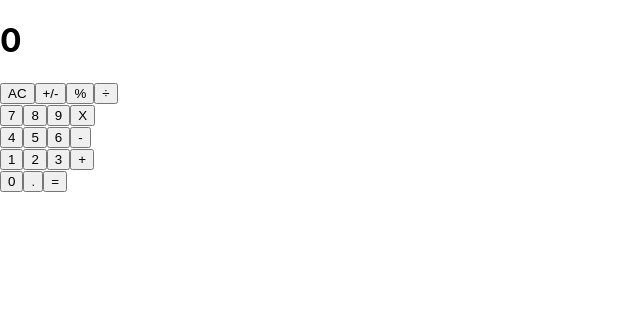
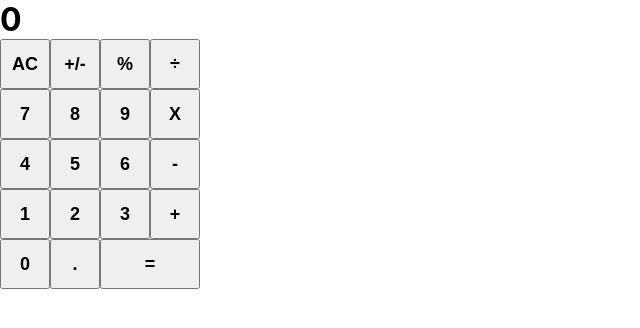
Before and after one commit to Div685/React-Calculator-app, a React (Create React App) app: page / in a window 1280 px wide. Shown: the top 328 px of the page, without its empty margins (0-640 px from the left). Built offline with nearby package versions, Linux system fonts and the light colour scheme.

Commit message:
Add style to the buttons
- made all buttons equal size

```diff
--- a/src/components/ButtonPanel.js
+++ b/src/components/ButtonPanel.js
@@ -12,25 +12,25 @@ export default class ButtonPanel extends Component {
           <Button name="%" />
           <Button name="÷" />
         </div>
-        <div lassName="group-2">
+        <div className="group-2">
           <Button name="7" />
           <Button name="8" />
           <Button name="9" />
           <Button name="X" />
         </div>
-        <div lassName="group-3">
+        <div className="group-3">
           <Button name="4" />
           <Button name="5" />
           <Button name="6" />
           <Button name="-" />
         </div>
-        <div>
+        <div className="group-4">
           <Button name="1" />
           <Button name="2" />
           <Button name="3" />
           <Button name="+" />
         </div>
-        <div>
+        <div className="group-5">
           <Button name="0" />
           <Button name=" . " />
           <Button name="=" />
--- a/src/index.css
+++ b/src/index.css
@@ -1,3 +1,7 @@
+*{
+  margin: 0;
+}
+
 body {
   margin: 0;
   font-family:
@@ -25,3 +29,14 @@ code {
     'Courier New',
     monospace;
 }
+
+button {
+  width: 50px;
+  height: 50px;
+  font-weight: 700;
+  font-size: large;
+}
+
+.group-5 button:nth-child(3){
+  width: 100px;
+}
```
